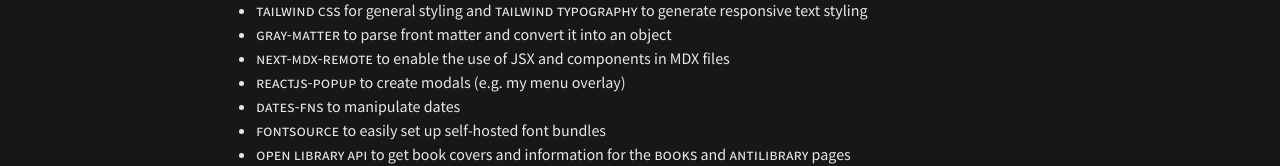
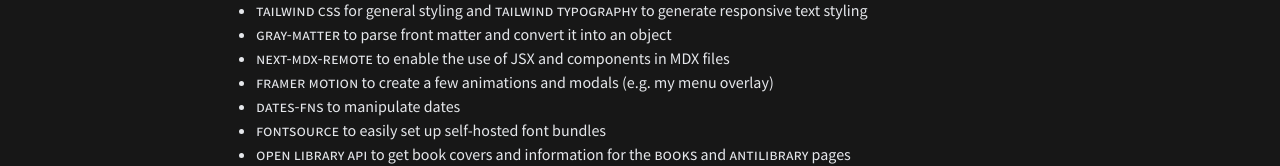
Before and after one commit to hgcl/clara-website, a Next.js app: page /about-this-website in a window 1280 px wide. Shown: the part 469-635 px from the top of the page. Built offline with nearby package versions, Linux system fonts and the light colour scheme; a web font is replaced by a local one; what @tailwindcss/typography would draw is missing.

Commit message:
:pencil: Update README and /about-this-website

```diff
--- a/pages/about-this-website.js
+++ b/pages/about-this-website.js
@@ -69,10 +69,10 @@ export default function AboutWebsite({}) {
               to enable the use of JSX and components in MDX files
             </li>
             <li>
-              <Link href="https://github.com/yjose/reactjs-popup">
-                reactjs-popup
+              <Link href="https://www.framer.com/api/motion">
+                Framer Motion
               </Link>{" "}
-              to create modals (e.g. my menu overlay)
+              to create a few animations and modals (e.g. my menu overlay)
             </li>
             <li>
               <Link href="https://github.com/date-fns/date-fns">dates-fns</Link>{" "}
```
Also changed, not shown: 1 other file (tests, documents, lock files or other folders).
